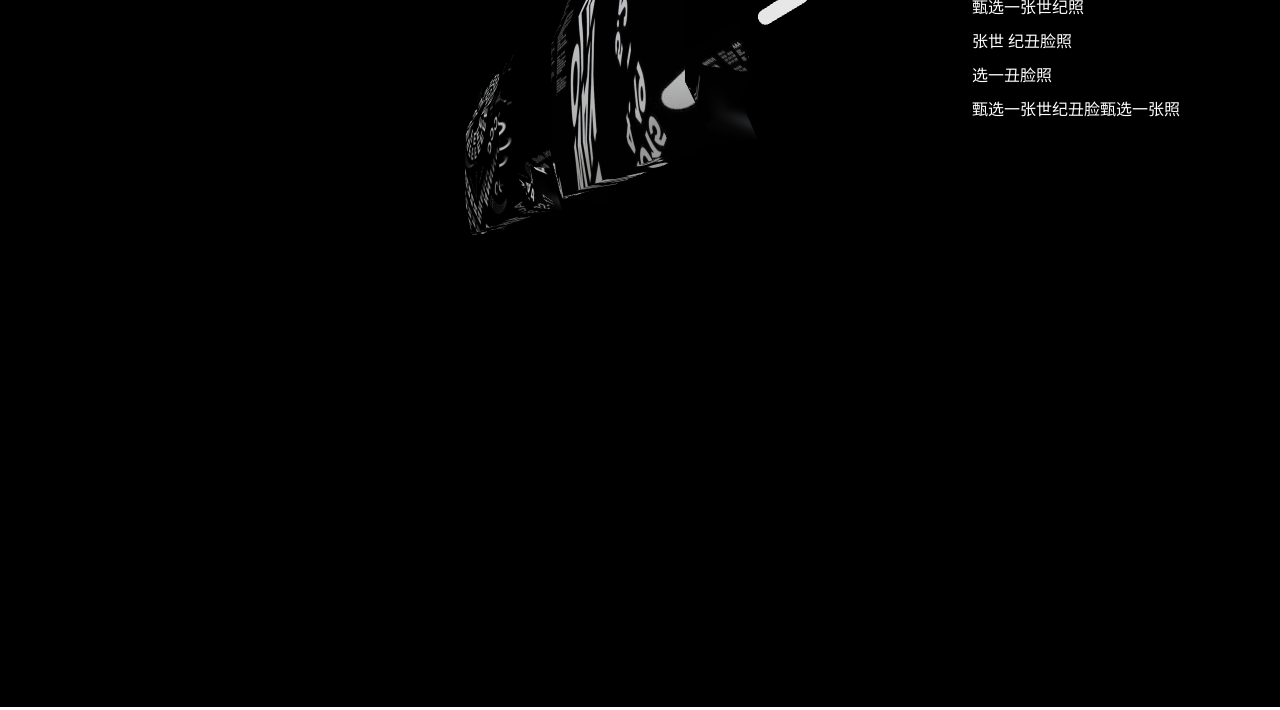
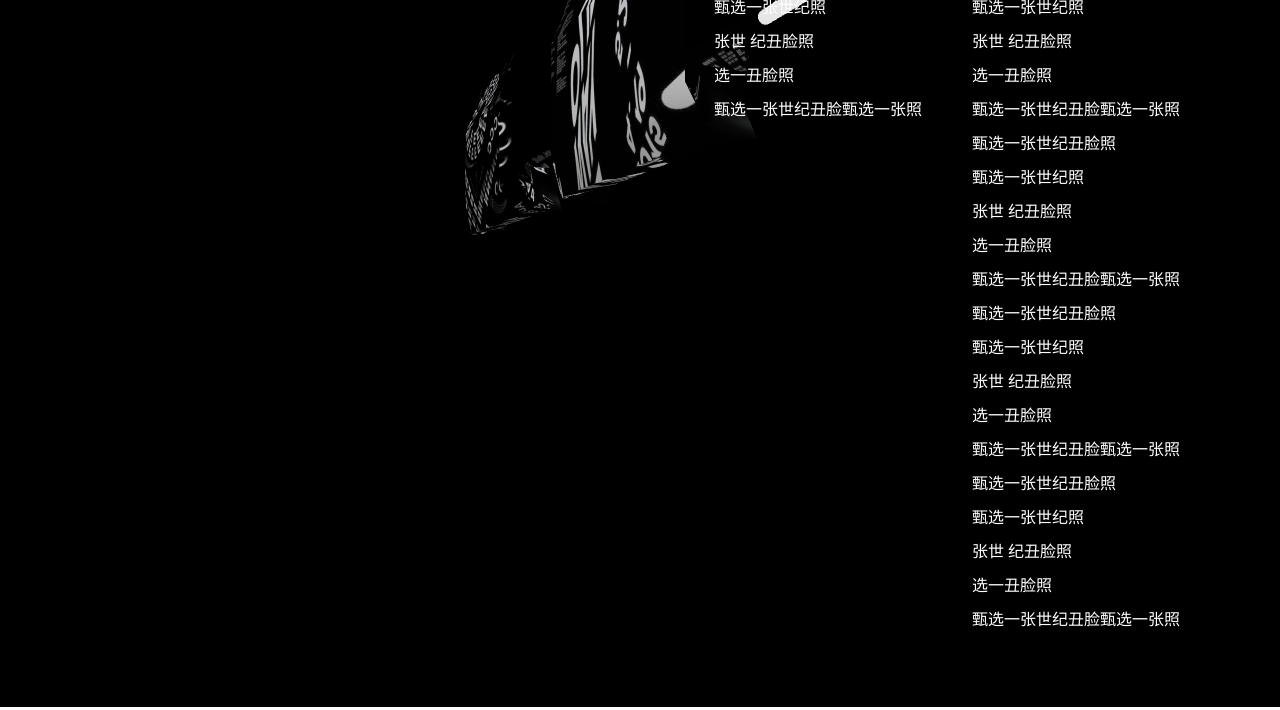
Before and after one commit to Emielvanbetsbrugge/cloth-washingline, a plain HTML site: page index.htm in a window 1280 px wide. Shown: the part 93-803 px from the top of the page. Drawn offline with Linux system fonts and the light colour scheme; animation ran at ten frames a second.

Commit message:
margin right removed on text on the right

```diff
--- a/index.htm
+++ b/index.htm
@@ -11,6 +11,28 @@
         <h1>THE WAY OUT</h1>
       </header>
       <section>
+        <p>甄选一张世纪丑脸照</p>
+        <p>甄选一张世纪照</p>
+        <p>张世 纪丑脸照</p>
+        <p>选一丑脸照</p>
+        <p>甄选一张世纪丑脸甄选一张照</p>
+      </section>
+      <section>
+        <p>甄选一张世纪丑脸照</p>
+        <p>甄选一张世纪照</p>
+        <p>张世 纪丑脸照</p>
+        <p>选一丑脸照</p>
+        <p>甄选一张世纪丑脸甄选一张照</p>
+        <p>甄选一张世纪丑脸照</p>
+        <p>甄选一张世纪照</p>
+        <p>张世 纪丑脸照</p>
+        <p>选一丑脸照</p>
+        <p>甄选一张世纪丑脸甄选一张照</p>
+        <p>甄选一张世纪丑脸照</p>
+        <p>甄选一张世纪照</p>
+        <p>张世 纪丑脸照</p>
+        <p>选一丑脸照</p>
+        <p>甄选一张世纪丑脸甄选一张照</p>
         <p>甄选一张世纪丑脸照</p>
         <p>甄选一张世纪照</p>
         <p>张世 纪丑脸照</p>
--- a/styles/style.css
+++ b/styles/style.css
@@ -56,6 +56,8 @@ table {
 	line-height: 1.7em;
 }
 
+
+
 h1 {
 	font-family: "Helvetica Neue";
 	font-size: 24px;
@@ -68,3 +70,11 @@ p {
 	font-weight: 28px;
 	line-height: 34px;
 }
+
+section {
+	margin-right: 50px;
+}
+
+section:last-of-type {
+	margin-right: 0;
+}
```
